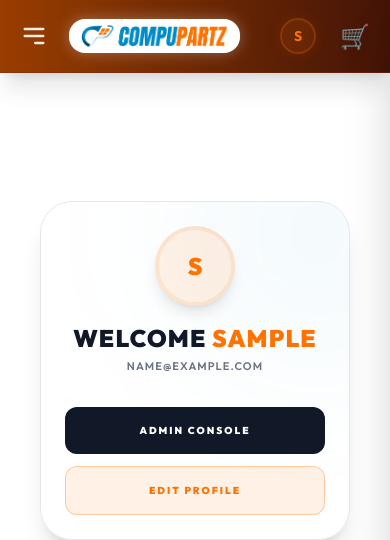
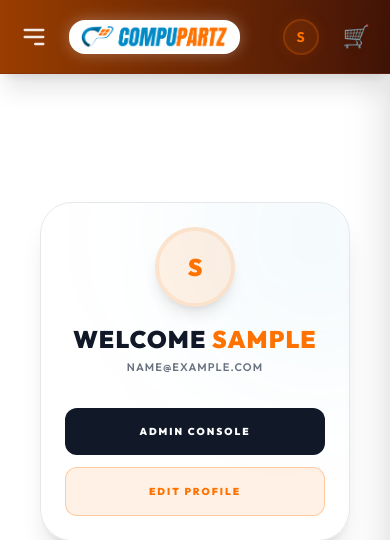
Before and after one commit to El-viktoh/Compupartz, a Django app: page /dashboard/ in a window 390 px wide. Shown: the top 540 px of the page. Run offline with Django 4.2, Linux system fonts and the light colour scheme; the visitor is signed in with stand-in values (Sample User, id 1); data that the repository does not hold is empty; some libraries are stand-ins or nearby versions.

Commit message:
UI: Slightly reduce cart icon size on mobile view

```diff
--- a/templates/base.html
+++ b/templates/base.html
@@ -246,7 +246,7 @@
 
                 <!-- CART -->
                 <div class="relative cursor-pointer hover:opacity-80 transition group p-1 z-10" onclick="openCart()">
-                    <span class="text-2xl transform group-hover:scale-110 transition inline-block drop-shadow-md pointer-events-none">🛒</span>
+                    <span class="text-[22px] md:text-2xl transform group-hover:scale-110 transition inline-block drop-shadow-md pointer-events-none">🛒</span>
                     <span id="cartCount"
                         class="absolute -top-1 -right-1 bg-white text-orange-600 text-[10px] font-black px-1.5 py-0.5 rounded-full shadow-lg hidden border-2 border-orange-600 pointer-events-none">
                         0
```
